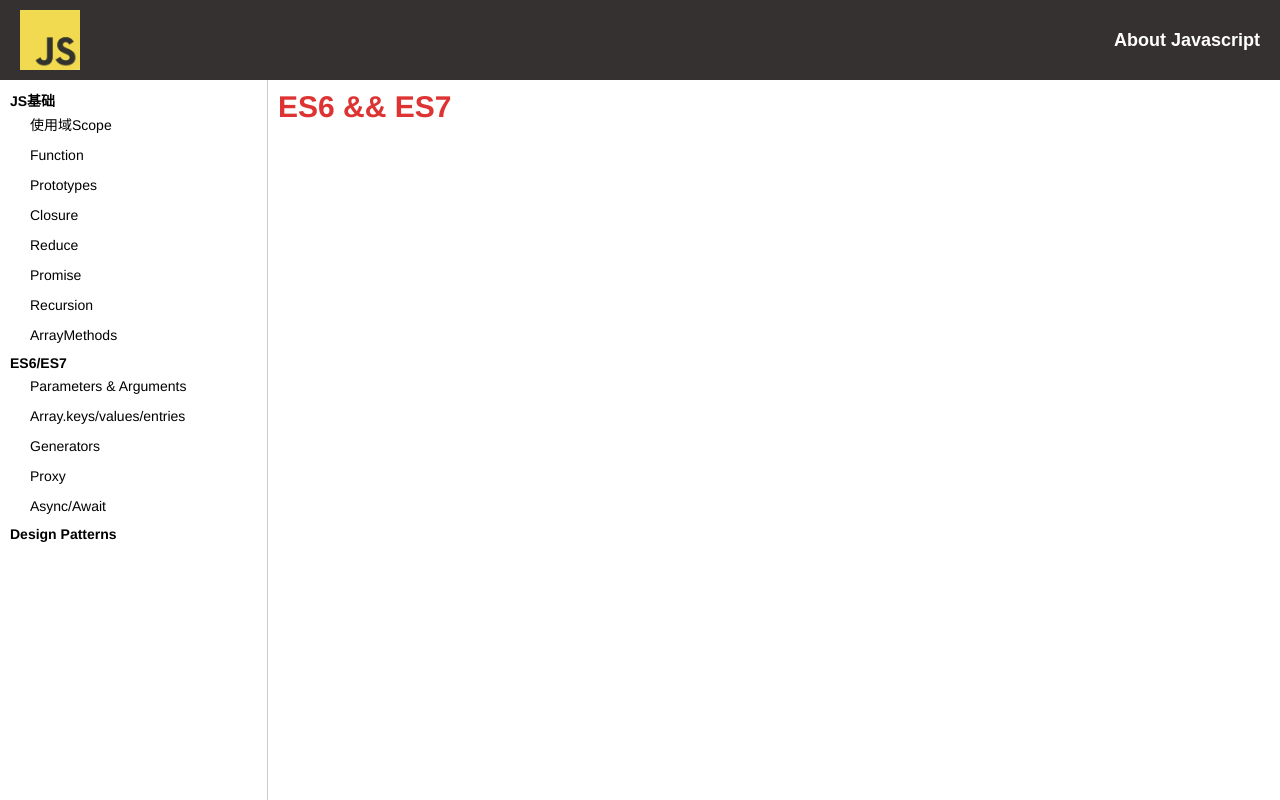
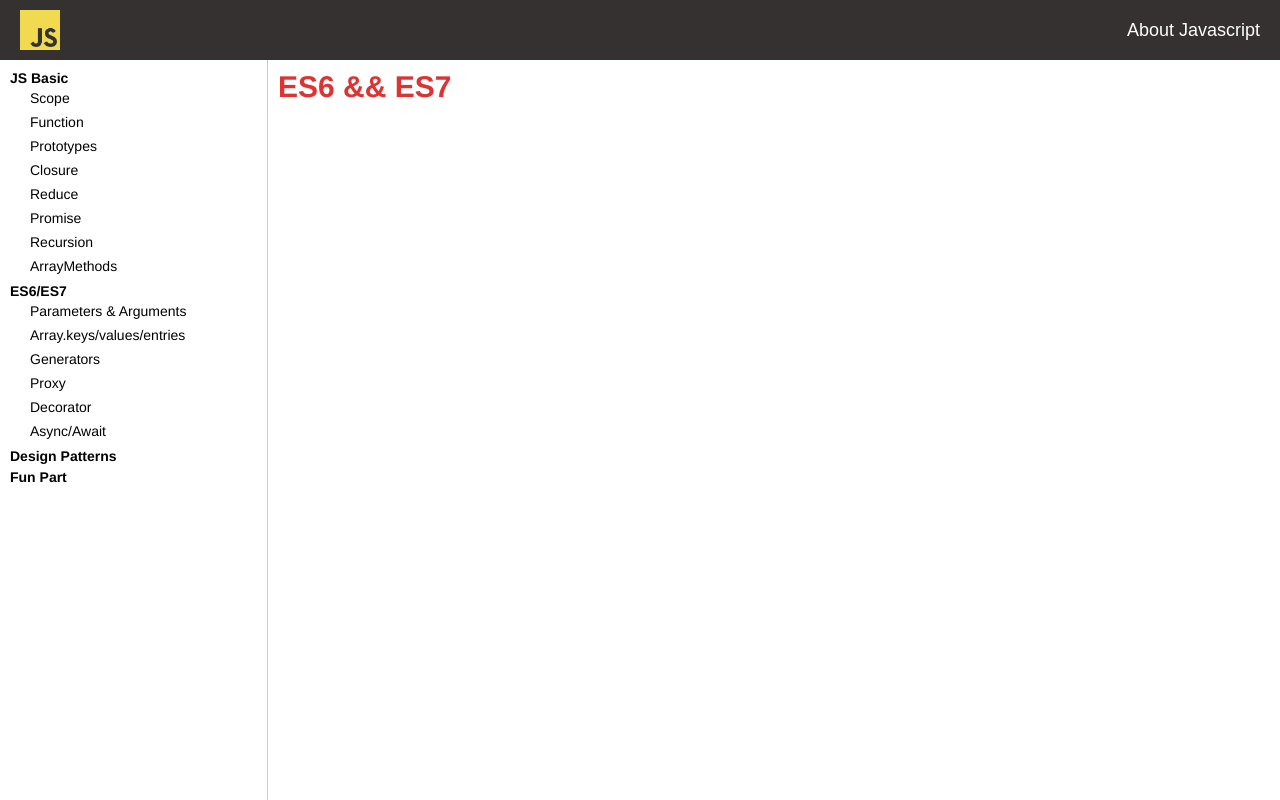
Before and after one commit to yaoyonstudio/aboutjs, a Vue app: page /new/index in a window 1280 px wide. Built offline with nearby package versions, Linux system fonts and the light colour scheme.

Commit message:
20170826

```diff
--- a/index.html
+++ b/index.html
@@ -2,7 +2,7 @@
 <html>
   <head>
     <meta charset="utf-8">
-    <title>aboutjs</title>
+    <title>About Javascript</title>
   </head>
   <body>
     <div id="app"></div>
--- /dev/null
+++ b/src/components/Patterns.vue
@@ -0,0 +1,21 @@
+<template>
+  <div class="Patterns">
+    <h2>{{ title }}</h2>
+  </div>
+</template>
+
+<script>
+export default {
+  data () {
+    return {
+      title: 'Design Patterns'
+    }
+  }
+}
+</script>
+
+<style scoped lang="scss">
+.Patterns {
+
+}
+</style>
--- a/src/components/basic/ArrayMethods.vue
+++ b/src/components/basic/ArrayMethods.vue
@@ -82,6 +82,13 @@ console.log('result2:', result2)
 console.log(arr1 + '数组中是否存在元素7：', arr1.includes(7))
 </pre>
 
+    <hr />
+    <h3>Array.reduce()</h3>
+    <p>Array.reduce()方法接受一个函数，对应一个累加器应用于数组中各个元素。</p>
+<pre>
+let count = arr1.reduce((sum, value) => sum + value, 0)
+console.log('count:', count)
+</pre>
     </div>
   </div>
 </template>
@@ -154,6 +161,12 @@ export default {
 
     // Array.includes()
     console.log(arr1 + '数组中是否存在元素7：', arr1.includes(7))
+
+    console.log('-----------------')
+
+    // Array.reduce()
+    let count = arr1.reduce((sum, value) => sum + value, 0)
+    console.log('count:', count)
   }
 }
 </script>
--- /dev/null
+++ b/src/components/basic/Scope.vue
@@ -0,0 +1,36 @@
+<template>
+  <div class="Scope">
+    <h2>{{ title }}</h2>
+    <div class="content">
+<pre>
+
+</pre>
+    </div>
+  </div>
+</template>
+
+<script>
+export default {
+  data () {
+    return {
+      title: 'Scope'
+    }
+  },
+  created () {
+    var foo = 'foo'
+    var wow = 'wow'
+
+    function bar (wow) {
+      var pow = 'pow'
+      console.log(foo) // 'foo'
+      console.log('inner pow:', pow) // 'pow'
+      console.log('inner wow:', wow) // 'zoom'
+    }
+
+    bar('zoom')
+    console.log('outer foo:', foo)
+    console.log('outer wow:', wow)
+    // console.log('outer pow:', pow) // ReferenceError: pow is not defined
+  }
+}
+</script>
--- /dev/null
+++ b/src/components/fun/Links.vue
@@ -0,0 +1,22 @@
+<template>
+  <div class="Trick">
+    <h2>{{ title }}</h2>
+    <div class="content">
+      <ul>
+        <li><a href="https://blog.jscrambler.com/12-extremely-useful-hacks-for-javascript/" target="blank">《12 Extremely Useful Hacks for JavaScript》</a></li>
+      </ul>
+    </div>
+  </div>
+</template>
+
+<script>
+export default {
+  data () {
+    return {
+      title: 'Trick'
+    }
+  },
+  created () {
+  }
+}
+</script>
--- /dev/null
+++ b/src/components/new/Decorator.vue
@@ -0,0 +1,22 @@
+<template>
+  <div class="Decorator">
+    <h2>{{ title }}</h2>
+    <div class="content">
+<pre>
+
+</pre>
+    </div>
+  </div>
+</template>
+
+<script>
+export default {
+  data () {
+    return {
+      title: 'Decorator'
+    }
+  },
+  created () {
+  }
+}
+</script>
--- a/src/components/partial/MyHeader.vue
+++ b/src/components/partial/MyHeader.vue
@@ -14,7 +14,7 @@ export default {
 <style scoped lang="scss">
 .myHeader {
   width: 100%;
-  height: 8rem;
+  height: 6rem;
   background-color: #353130;
   display: flex;
   align-items: center;
@@ -26,9 +26,10 @@ export default {
     text-align: center;
     font-size: 1.8rem;
     font-family: 'Arial';
+    font-weight: 500;
   }
   .logo {
-    height: 6rem;
+    height: 4rem;
     cursor: pointer;
   }
 }
--- a/src/components/partial/MyLeft.vue
+++ b/src/components/partial/MyLeft.vue
@@ -12,6 +12,7 @@
 </template>
 
 <script>
+import Menus from '../../menu'
 
 // https://codeburst.io/javascript-demystified-variable-hoisting-c3c4d2e8fd40
 // https://codeburst.io/javascript-demystified-02-function-hoisting-b83dcaeb265
@@ -21,46 +22,11 @@ export default {
   name: 'myLeft',
   data () {
     return {
-      menus: [
-        {
-          id: 1,
-          title: 'JS基础',
-          name: 'basic',
-          link: '/basic/index',
-          showMore: true,
-          items: [
-            {id: 1, title: '使用域Scope', link: '/basic/scope'},
-            {id: 1, title: 'Function', link: '/basic/function'},
-            {id: 2, title: 'Prototypes', link: '/basic/prototypes'},
-            {id: 2, title: 'Closure', link: '/basic/closure'},
-            {id: 3, title: 'Reduce', link: '/basic/reduce'},
-            {id: 3, title: 'Promise', link: '/basic/promise'},
-            {id: 3, title: 'Recursion', link: '/basic/recursion'},
-            {id: 3, title: 'ArrayMethods', link: '/basic/array_methods'}
-          ]
-        },
-        {
-          id: 2,
-          title: 'ES6/ES7',
-          link: '/new/index',
-          showMore: true,
-          items: [
-            {id: 1, title: 'Parameters & Arguments', link: '/new/argument'},
-            {id: 1, title: 'Array.keys/values/entries', link: '/new/array_keys_values'},
-            {id: 1, title: 'Generators', link: '/new/generators'},
-            {id: 1, title: 'Proxy', link: '/new/proxy'},
-            {id: 1, title: 'Async/Await', link: '/new/async_await'}
-          ]
-        },
-        {
-          id: 3,
-          title: 'Design Patterns',
-          link: '/pattern/index',
-          showMore: true,
-          items: []
-        }
-      ]
+      menus: []
     }
+  },
+  created () {
+    this.menus = Menus.getMenus()
   },
   methods: {
     hrefTo (menu) {
@@ -83,14 +49,22 @@ export default {
     margin-bottom: .5rem;
     h4 {
       cursor: pointer;
+      font-size: 1.4rem;
       font-weight: 600;
+    }
+    h4:hover {
+      color: #0a8acd;
     }
     .subItem {
       display: block;
       padding-left: 2rem;
-      height: 3rem;
-      line-height: 3rem;
+      height: 2.4rem;
+      font-size: 1.4rem;
+      line-height: 2.4rem;
       cursor: pointer;
+    }
+    .subItem:hover {
+      color: #dd3333;
     }
   }
 }
--- /dev/null
+++ b/src/menu.js
@@ -0,0 +1,53 @@
+const menus = [
+  {
+    id: 1,
+    title: 'JS Basic',
+    name: 'basic',
+    link: '/basic/index',
+    showMore: true,
+    items: [
+      {id: 1, title: 'Scope', link: '/basic/scope'},
+      {id: 1, title: 'Function', link: '/basic/function'},
+      {id: 2, title: 'Prototypes', link: '/basic/prototypes'},
+      {id: 2, title: 'Closure', link: '/basic/closure'},
+      {id: 3, title: 'Reduce', link: '/basic/reduce'},
+      {id: 3, title: 'Promise', link: '/basic/promise'},
+      {id: 3, title: 'Recursion', link: '/basic/recursion'},
+      {id: 3, title: 'ArrayMethods', link: '/basic/array_methods'}
+    ]
+  },
+  {
+    id: 2,
+    title: 'ES6/ES7',
+    link: '/new/index',
+    showMore: true,
+    items: [
+      {id: 1, title: 'Parameters & Arguments', link: '/new/argument'},
+      {id: 1, title: 'Array.keys/values/entries', link: '/new/array_keys_values'},
+      {id: 1, title: 'Generators', link: '/new/generators'},
+      {id: 1, title: 'Proxy', link: '/new/proxy'},
+      {id: 1, title: 'Decorator', link: '/new/decorator'},
+      {id: 1, title: 'Async/Await', link: '/new/async_await'}
+    ]
+  },
+  {
+    id: 3,
+    title: 'Design Patterns',
+    link: '/patterns/index',
+    showMore: true,
+    items: []
+  },
+  {
+    id: 4,
+    title: 'Fun Part',
+    link: '/fun/Links',
+    showMore: true,
+    items: []
+  }
+]
+
+module.exports = {
+  getMenus: function () {
+    return menus
+  }
+}
--- a/src/router/index.js
+++ b/src/router/index.js
@@ -4,6 +4,7 @@ import Router from 'vue-router'
 import Home from '@/components/Home'
 
 import Basic from '@/components/Basic'
+import Scope from '@/components/basic/Scope'
 import Function from '@/components/basic/Function'
 import Prototypes from '@/components/basic/Prototypes'
 import Closure from '@/components/basic/Closure'
@@ -17,7 +18,12 @@ import Argument from '@/components/new/Argument'
 import ArrayKeysValues from '@/components/new/ArrayKeysValues'
 import Generators from '@/components/new/Generators'
 import Proxy from '@/components/new/Proxy'
+import Decorator from '@/components/new/Decorator'
 import AsyncAwait from '@/components/new/AsyncAwait'
+
+import Patterns from '@/components/Patterns'
+
+import Links from '@/components/fun/Links'
 
 import Hello from '@/components/Hello'
 
@@ -38,6 +44,7 @@ export default new Router({
       component: Basic,
       alias: '/basic'
     },
+    {path: '/basic/scope', component: Scope},
     {path: '/basic/function', component: Function},
     {path: '/basic/prototypes', component: Prototypes},
     {path: '/basic/closure', component: Closure},
@@ -55,7 +62,20 @@ export default new Router({
     {path: '/new/array_keys_values', component: ArrayKeysValues},
     {path: '/new/generators', component: Generators},
     {path: '/new/proxy', component: Proxy},
+    {path: '/new/decorator', component: Decorator},
     {path: '/new/async_await', component: AsyncAwait},
+    {
+      path: '/patterns/index',
+      name: 'PatternsIndex',
+      component: Patterns,
+      alias: '/patterns'
+    },
+    {
+      path: '/fun/links',
+      name: 'Links',
+      component: Links,
+      alias: '/links'
+    },
     {
       path: '/hello',
       name: 'Hello',
```
